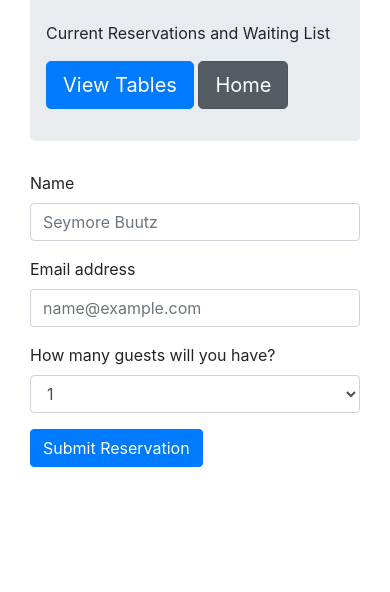
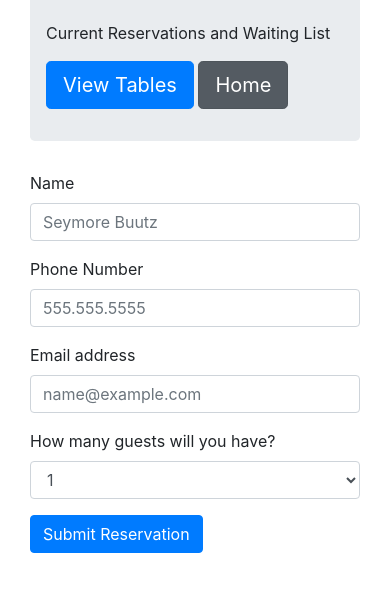
Before and after one commit to zace118/Supa-Hot-Fire-Restaurant, a plain HTML site: page home.html in a window 390 px wide. Shown: the part 248-840 px from the top of the page. Drawn offline with nearby package versions, Linux system fonts and the light colour scheme.

Commit message:
Added in phone number as unique ID

```diff
--- a/home.html
+++ b/home.html
@@ -24,13 +24,18 @@
 
     <!-- Form for guest info -->
     <form style="margin: 30px;">
+        <!-- Name input -->
         <div class="form-group"><label for="nameInput">Name</label><input type="text" class="form-control"
                 placeholder="Seymore Buutz"></div>
-
+        <!-- Phone input -->
+        <div class="form-group"><label for="numberInput">Phone Number</label><input class="form-control" id="telNo"
+                type="tel" size="20" minlength="10" maxlength="14" placeholder="555.555.5555"></div>
+        <!-- Email input -->
         <div class="form-group">
             <label for="formControlInput">Email address</label>
             <input type="email" class="form-control" id="exampleFormControlInput1" placeholder="name@example.com">
         </div>
+        <!-- Guest input -->
         <div class="form-group">
             <label for="exampleFormControlSelect1">How many guests will you have?</label>
             <select class="form-control" id="exampleFormControlSelect1">
```
